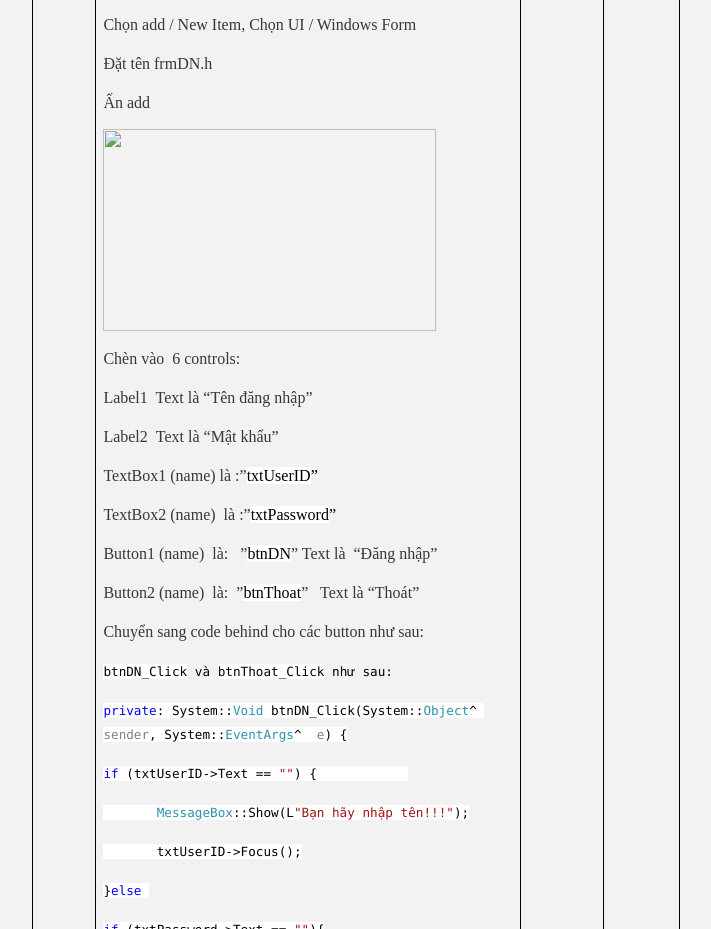
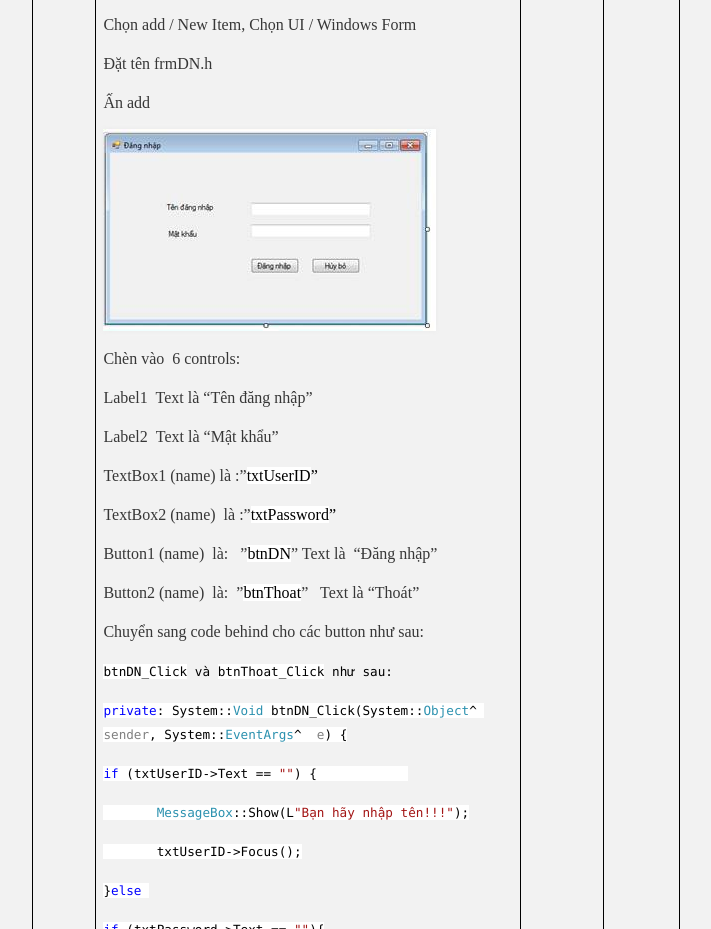
Before and after one commit to laptrinh13/laptrinh13.github.io, a plain HTML site: page index.html in a window 1280 px wide. Shown: the part 1485-2414 px from the top of the page, without its empty margins (295-1006 px from the left). Drawn offline with Linux system fonts and the light colour scheme; files whose address does not match are found by name.

Commit message:
Update index.html

```diff
--- a/index.html
+++ b/index.html
@@ -249,7 +249,7 @@
    type="#_x0000_t75" style='width:249.75pt;height:151.5pt;visibility:visible;
    mso-wrap-style:square'>
    <v:imagedata src="images/image001.png" o:title=""/></v:shape><![endif]-->
-    <![if !vml]><img width=333 height=202 src="images20/image002.jpg" v:shapes="Hình_x0020__x1ea3_nh_x0020_1"><![endif]>
+    <![if !vml]><img width=333 height=202 src="images/image002.jpg" v:shapes="Hình_x0020__x1ea3_nh_x0020_1"><![endif]>
     </span><o:p></o:p></p>
   <p class=MsoNormal><span style='font-size:12.0pt;line-height:107%;font-family:
   "Times New Roman",serif'>Chèn vào <span style='mso-spacerun:yes'> </span>6
```
